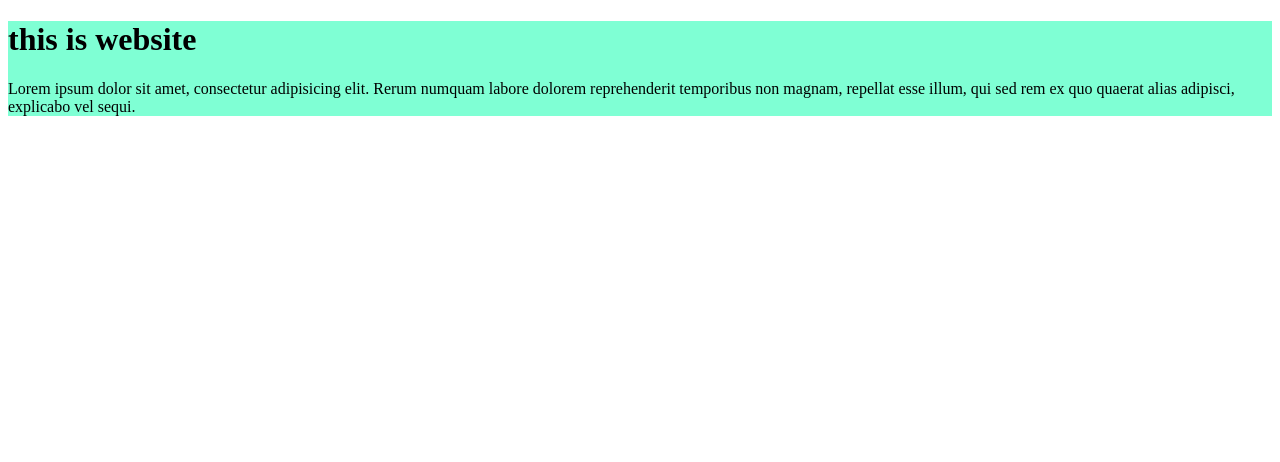
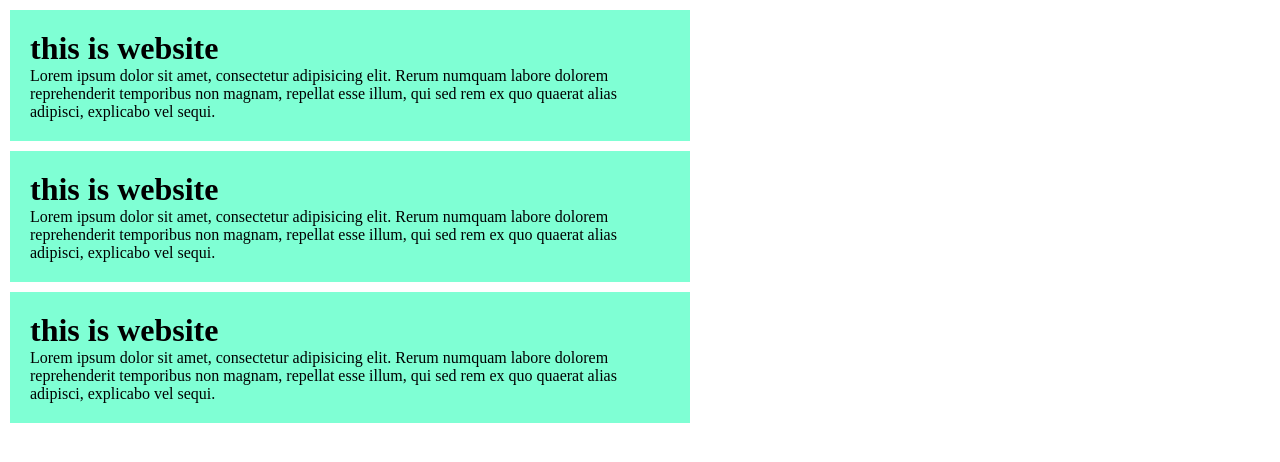
Before and after one commit to radsasad/for-git, a plain HTML site: page index.html in a window 1280 px wide. Drawn offline with Linux system fonts and the light colour scheme.

Commit message:
css chenged

```diff
--- a/css/style.css
+++ b/css/style.css
@@ -1,3 +1,10 @@
+*{
+    margin: 0;
+    padding: 0;
+}
 .blog{
     background-color: aquamarine;
+    width: 50%;
+    padding: 20px;
+    margin: 10px 10px;
 }
--- a/index.html
+++ b/index.html
@@ -15,6 +15,18 @@
             temporibus non magnam, repellat esse
             illum, qui sed rem ex quo quaerat alias adipisci, explicabo vel sequi.</p>
     </div>
+    <div class="blog">
+        <h1>this is website </h1>
+        <p>Lorem ipsum dolor sit amet, consectetur adipisicing elit. Rerum numquam labore dolorem reprehenderit
+            temporibus non magnam, repellat esse
+            illum, qui sed rem ex quo quaerat alias adipisci, explicabo vel sequi.</p>
+    </div>
+    <div class="blog">
+        <h1>this is website </h1>
+        <p>Lorem ipsum dolor sit amet, consectetur adipisicing elit. Rerum numquam labore dolorem reprehenderit
+            temporibus non magnam, repellat esse
+            illum, qui sed rem ex quo quaerat alias adipisci, explicabo vel sequi.</p>
+    </div>
 </body>
 
 </html>
```
